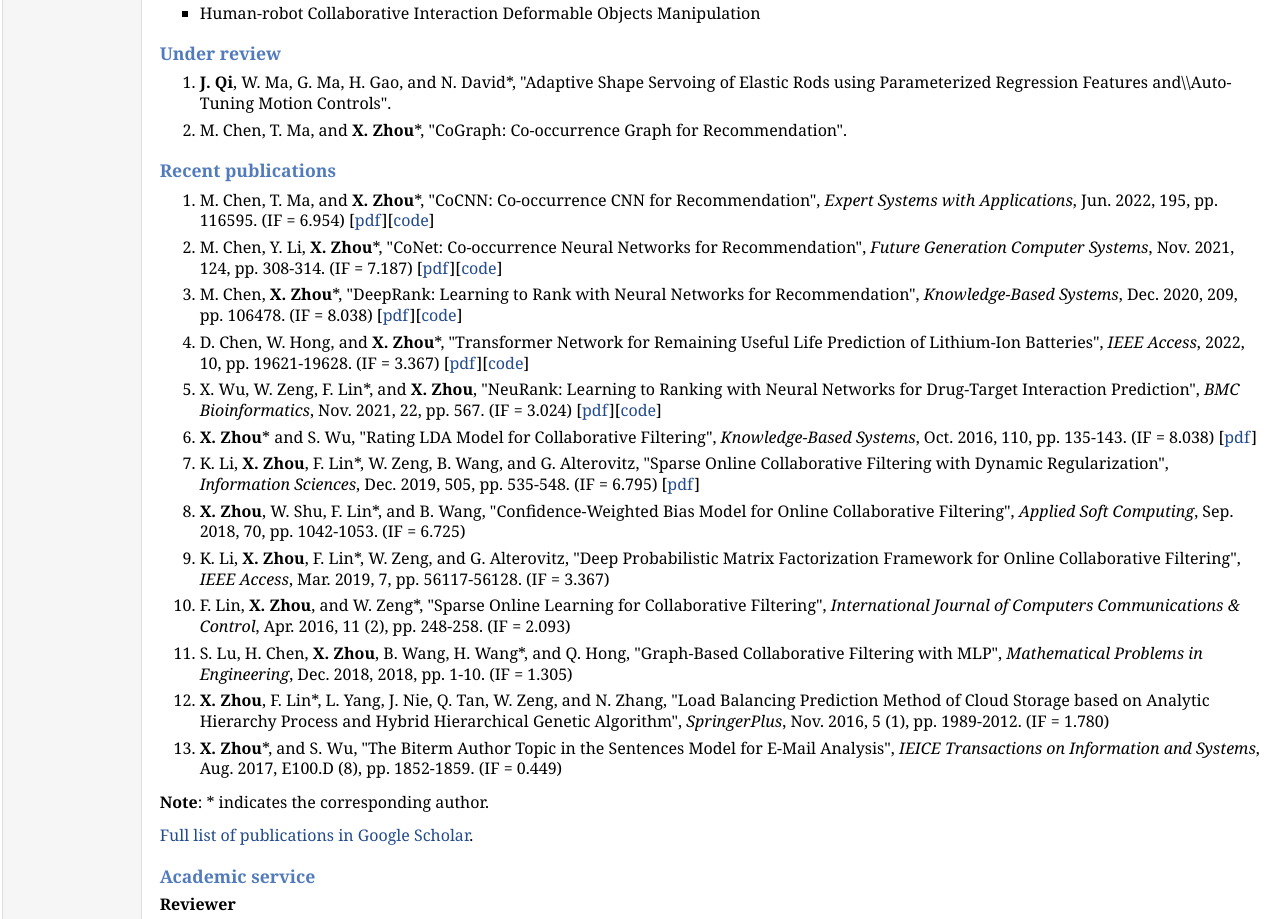
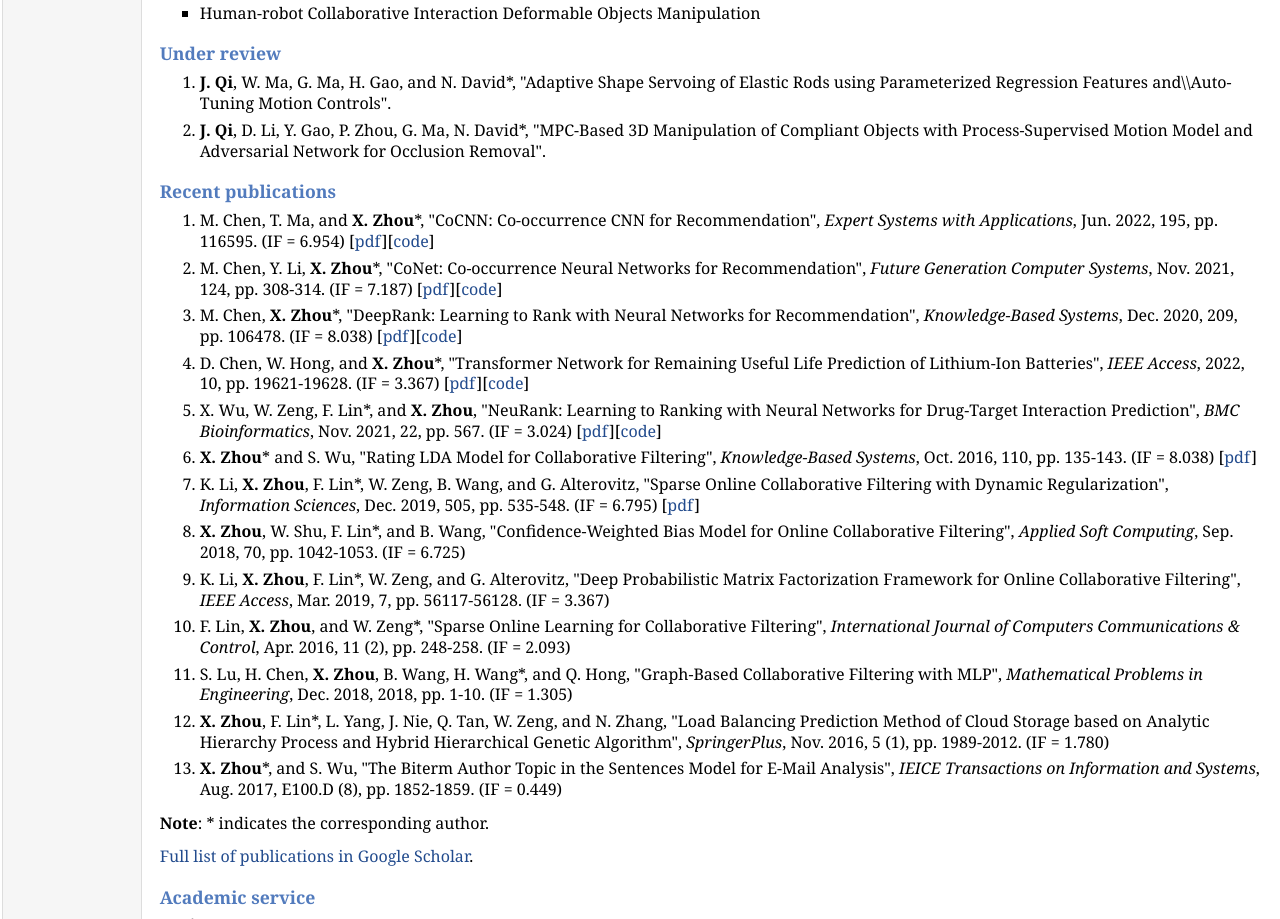
Before and after one commit to JiamingQi-Tom/JiamingQi-Tom.github.io, a plain HTML site: page index.html in a window 1280 px wide. Shown: the part 844-1763 px from the top of the page. Drawn offline with Linux system fonts and the light colour scheme.

Commit message:
Update index.html

```diff
--- a/index.html
+++ b/index.html
@@ -73,7 +73,7 @@ Tel: +86 18646086707
 <ol>
 <li><p><b>J. Qi</b>, W. Ma, G. Ma, H. Gao, and N. David*, "Adaptive Shape Servoing of Elastic Rods using Parameterized Regression Features and\\Auto-Tuning Motion Controls".</p>
 </li>
-<li><p>M. Chen, T. Ma, and <b>X. Zhou</b>*, "CoGraph: Co-occurrence Graph for Recommendation".</p>
+<li><p><b>J. Qi</b>, D. Li, Y. Gao, P. Zhou, G. Ma, N. David*, "MPC-Based 3D Manipulation of Compliant Objects with Process-Supervised Motion Model and Adversarial Network for Occlusion Removal".</p>
 </li>
 </ol>
 <h3>Recent publications </h3>
```
